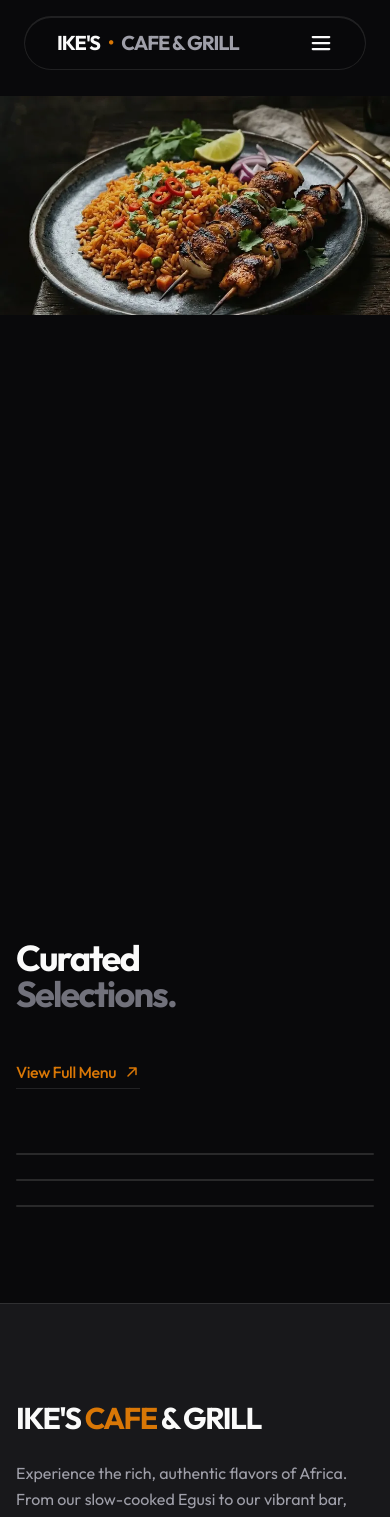
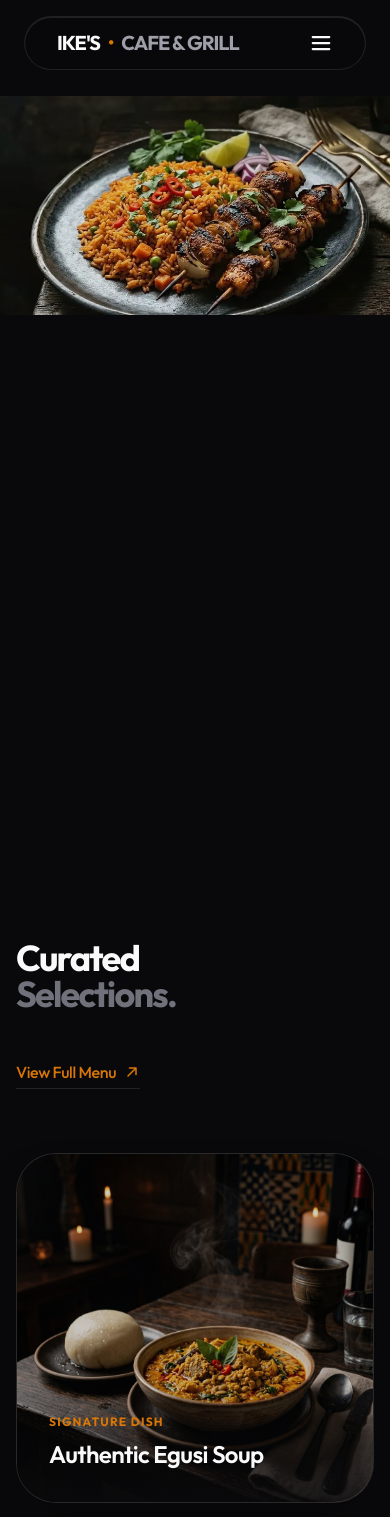
Before and after one commit to ikewabo/ikesatl, a Next.js app: page / in a window 390 px wide. Shown: the top 1517 px of the page. Built offline with nearby package versions, Linux system fonts and the light colour scheme.

Commit message:
Fix zero height image collapse on Bento grid on mobile displays

```diff
--- a/src/components/BentoMenu.tsx
+++ b/src/components/BentoMenu.tsx
@@ -67,7 +67,7 @@ export default function BentoMenu() {
               whileInView={{ opacity: 1, y: 0 }}
               viewport={{ once: true, margin: "-50px" }}
               transition={{ type: "spring", stiffness: 100, damping: 20, delay: index * 0.1 }}
-              className={`group relative rounded-[2.5rem] overflow-hidden border border-white/5 bg-zinc-900/50 shadow-2xl ${item.colSpan} ${item.rowSpan}`}
+              className={`group relative rounded-[2.5rem] overflow-hidden border border-white/5 bg-zinc-900/50 shadow-2xl min-h-[350px] md:min-h-0 ${item.colSpan} ${item.rowSpan}`}
             >
               <div className="absolute inset-0 bg-zinc-950/20 group-hover:bg-transparent transition-colors duration-500 z-10" />
               <div className="absolute inset-x-0 bottom-0 p-8 z-20 bg-gradient-to-t from-zinc-950/90 via-zinc-950/40 to-transparent">
```
